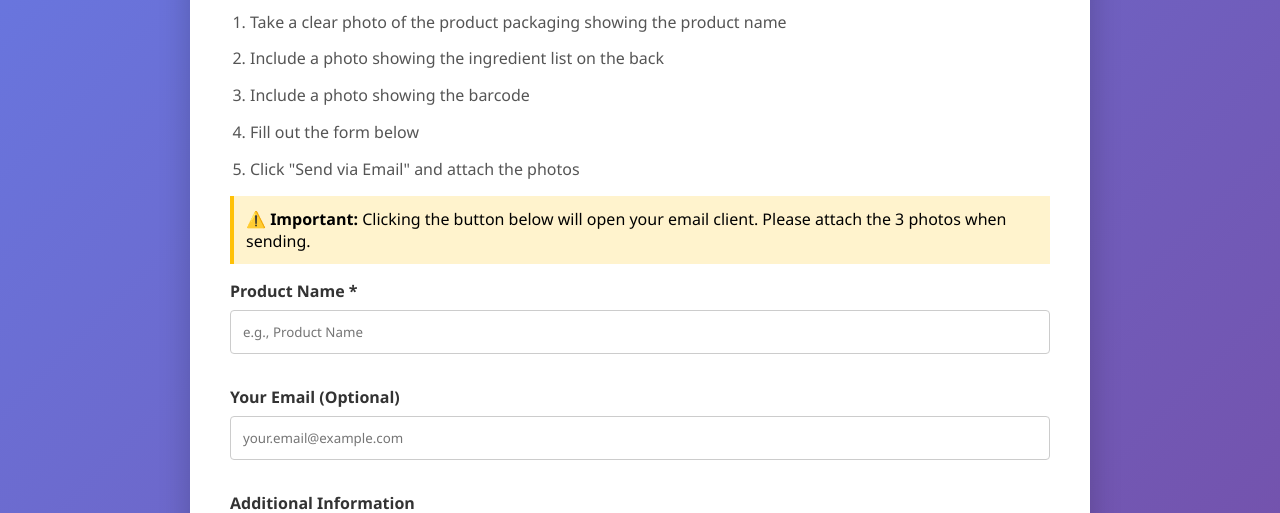
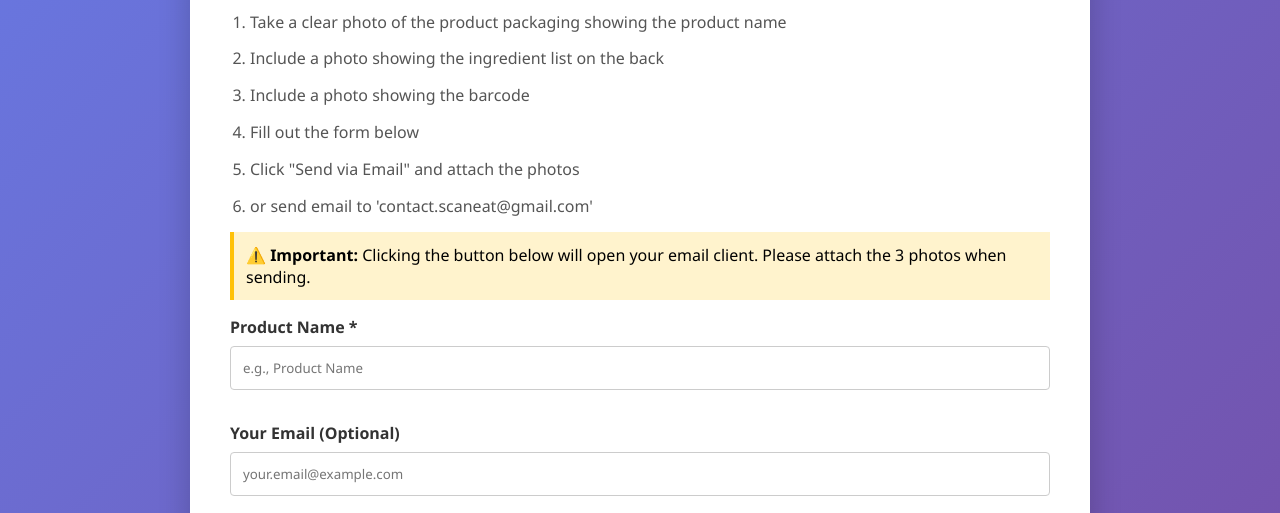
Before and after one commit to gshayoungkim/ScanEat, a Flask app: page /contact in a window 1280 px wide. Shown: the part 465-978 px from the top of the page. Run offline with Flask 3, Linux system fonts and the light colour scheme.

```diff
--- a/templates/contact.html
+++ b/templates/contact.html
@@ -103,6 +103,8 @@
                 <li>Include a photo showing the barcode</li>
                 <li>Fill out the form below</li>
                 <li>Click "Send via Email" and attach the photos</li>
+                <li>or send email to 'contact.scaneat@gmail.com'</li>
+
             </ol>
 
             <div class="warning-box">
@@ -143,6 +145,7 @@
                 <li>바코드가 보이도록 사진 촬영</li>
                 <li>아래 양식을 작성</li>
                 <li>"이메일로 전송" 버튼 클릭 후 사진 3장 첨부</li>
+                <li>또는 'contact.scaneat@gmail.com'로 이메일을 전송</li>
             </ol>
 
             <div class="warning-box">
```
